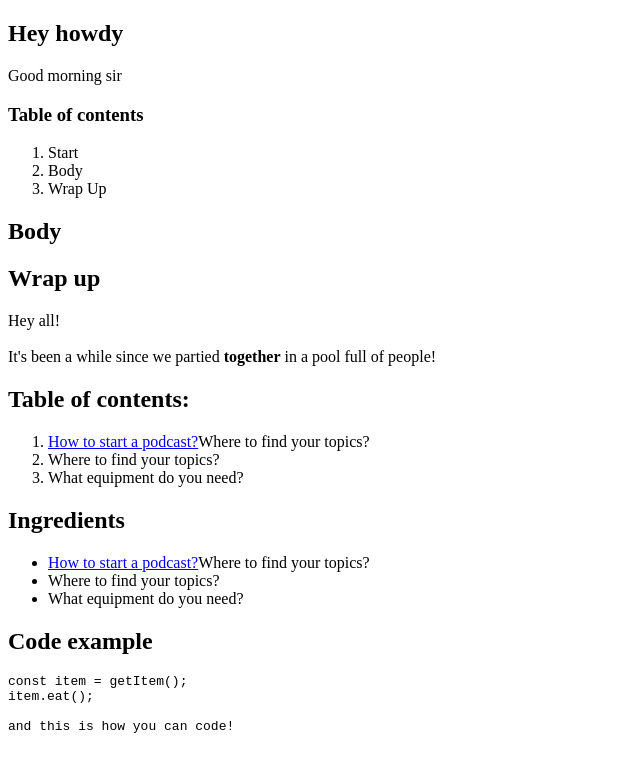
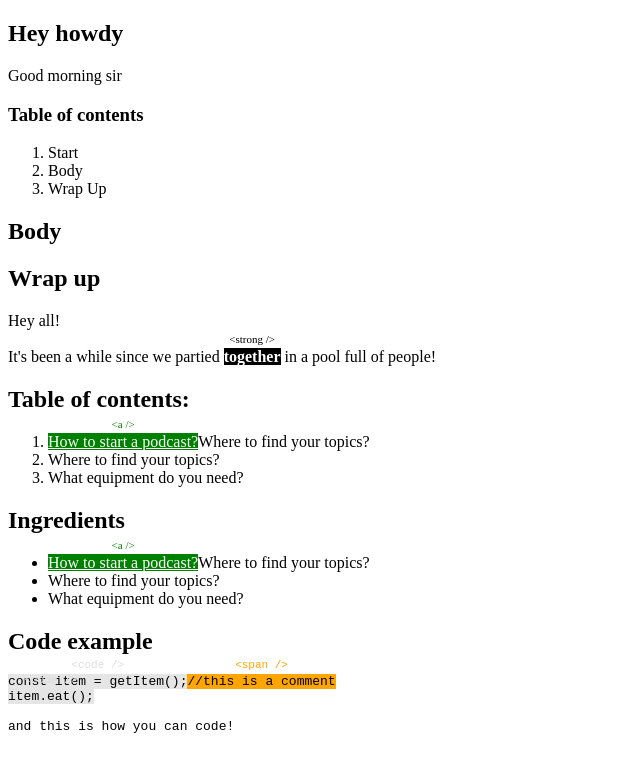
Before and after one commit to hanakivan/javascript-json-html-parser, a plain HTML site: page index.html in a window 1280 px wide. Shown: the whole page, without its empty margins (0-640 px from the left). Drawn offline with Linux system fonts and the light colour scheme.

Commit message:
added span parser

```diff
--- a/editorState.json
+++ b/editorState.json
@@ -170,6 +170,15 @@
         ]
       },
       {
+        "type": "span",
+        "children": [
+          {
+            "type": "text",
+            "text": "//this is a comment"
+          }
+        ]
+      },
+      {
         "type": "break"
       },
       {
--- a/index.html
+++ b/index.html
@@ -11,6 +11,71 @@
     <meta property="og:type" content="">
     <meta property="og:url" content="">
     <meta property="og:image" content="">
+
+    <style>
+        span {
+            background-color: orange;position: relative;
+        }
+        span::before {
+            position: absolute;
+            left: 50%;
+            bottom: 100%;
+            margin-bottom: 3px;
+            transform: translateX(-50%);
+            font-size: 11px;
+            font-weight: 300;
+            color: orange;
+            content: "<span />";
+            display: block;
+        }
+        code {
+            background-color: rgba(0,0,0,.1);position: relative;
+        }
+        code::before {
+            position: absolute;
+            left: 50%;
+            bottom: 100%;
+            margin-bottom: 3px;
+            transform: translateX(-50%);
+            font-size: 11px;
+            font-weight: 300;
+            color: #ddd;
+            content: "<code />";
+            display: block;
+        }
+        strong {
+            background-color: black; color: white; position: relative;
+        }
+        strong::before {
+            position: absolute;
+            left: 50%;
+            white-space: nowrap;
+            bottom: 100%;
+            margin-bottom: 3px;
+            color: black;
+            transform: translateX(-50%);
+            font-size: 11px;
+            font-weight: 300;
+            content: "<strong />";
+            display: block;
+        }
+        a {
+            background-color: green; color: white; position: relative;
+        }
+        a::before {
+            position: absolute;
+            left: 50%;
+            white-space: nowrap;
+            bottom: 100%;
+            margin-bottom: 3px;
+            color: green;
+            transform: translateX(-50%);
+            font-size: 11px;
+            font-weight: 300;
+            content: "<a />";
+            display: block;
+        }
+    </style>
 
     <!--<link rel="icon" href="/favicon.png" type="image/png">-->
 </head>
```
